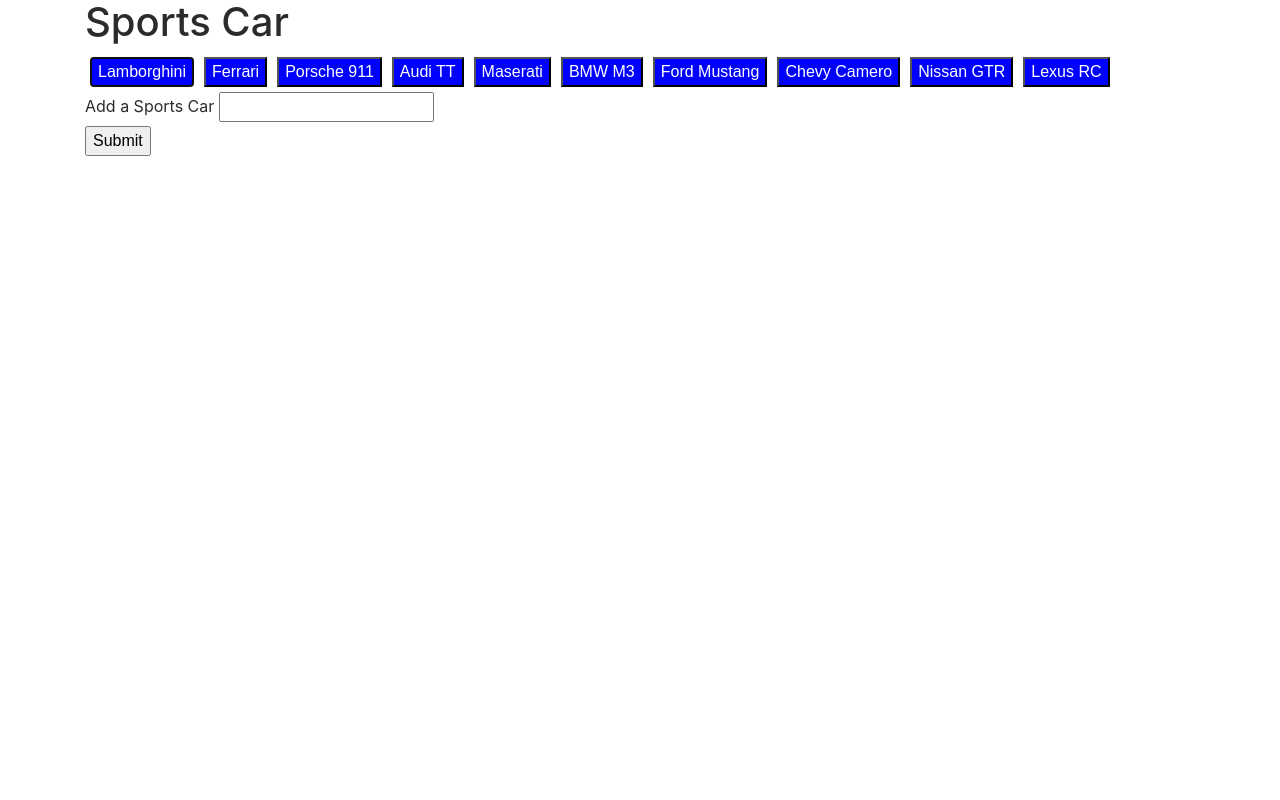
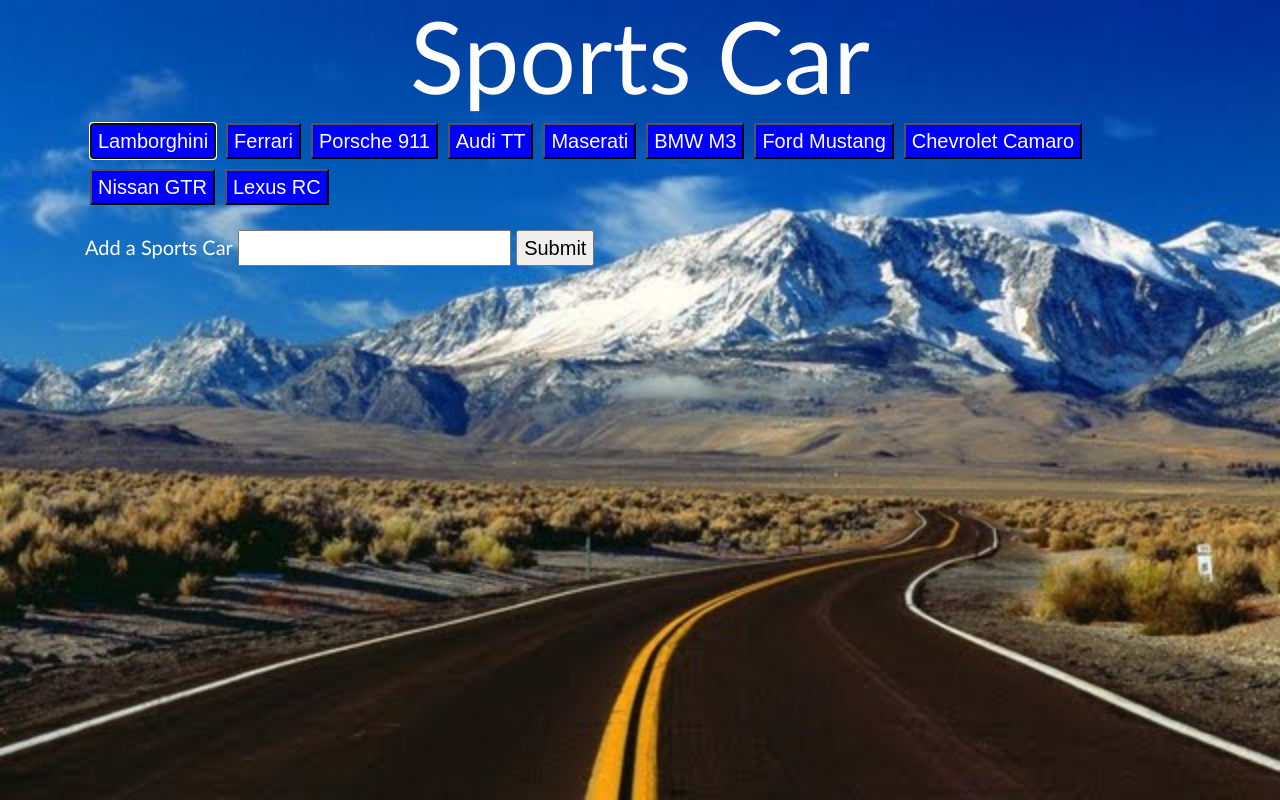
Before and after one commit to rjfernando/GifTastic, a plain HTML site: page index.html in a window 1280 px wide. Both pictures are taken after a click on the button "Lamborghini". Drawn offline with nearby package versions, Linux system fonts and the light colour scheme; no server answers.

Commit message:
ajax return is functional

```diff
--- a/assets/css/style.css
+++ b/assets/css/style.css
@@ -1,5 +1,40 @@
+body {
+    background: url("../images/roadBG.jpg");
+    background-size: 100%;
+    background-repeat: no-repeat;
+    color: white;
+    font-family: 'Trebuchet MS', 'Lucida Sans Unicode', 'Lucida Grande', 'Lucida Sans', Arial, sans-serif
+
+}
+
+.container {
+    margin: 0 auto;
+}
+
+h1 {
+    text-align: center;
+    font-family: 'Gill Sans', 'Gill Sans MT', Calibri, 'Trebuchet MS', sans-serif;
+    font-size: 100px
+}
 button {
     margin: 5px;
     background-color: blue;
     color: white;
+    font-size: 20px;
+
 }
+
+form {
+    margin-top: 20px;
+    font-size: 20px;
+}
+
+img {
+    width: 200px;
+    height: 150px;
+}
+
+.item {
+    float: left;
+    margin: 3px;
+}
--- a/assets/javascript/logic.js
+++ b/assets/javascript/logic.js
@@ -1,7 +1,6 @@
-var sportsCar = ['Lamborghini', 'Ferrari', 'Porsche 911', 'Audi TT', 'Maserati', 'BMW M3', 'Ford Mustang', 'Chevy Camero', 'Nissan GTR', 'Lexus RC'];
+$(document).ready(function() {
 
-
-// $(document).ready(function() {
+var sportsCar = ['Lamborghini', 'Ferrari', 'Porsche 911', 'Audi TT', 'Maserati', 'BMW M3', 'Ford Mustang', 'Chevrolet Camaro', 'Nissan GTR', 'Lexus RC'];
 
 // create buttons for each sportscar and then render to HTML
 
@@ -11,41 +10,43 @@
 
     // Looping through the array of cars
     for (var i = 0; i < sportsCar.length; i++) {
-        // console.log(sportsCar[i]);
+        console.log(sportsCar[i]);
+
         // Then dynamicaly generating buttons for each car in the array
-      var a = $('<button>');
+      var giphyButton = $('<button>');
       // Adding a class of car to our button
-      a.addClass('car');
+      giphyButton.addClass('car');
       // Adding a data-attribute
-      a.attr('data-name', sportsCar[i]);
+      giphyButton.attr('car-name', sportsCar[i]);
       // Providing the initial button text
-      a.text(sportsCar[i]);
+      giphyButton.text(sportsCar[i]);
       // Adding the button to the buttons-view div
-      $('#carButton').append(a);
+      $('#carButton').append(giphyButton);
     }
   }
     renderButtons();
 
-  // This function handles events when a car button is clicked
+  // This function handles events when a new car is submitted
 
+function addButton() {
 $('#add-car').on('click', function() {
 
       event.preventDefault();
-
-    // This line grabs the input from the textbox
       var car = $('#car-input').val().trim();
-     // Adding car from the textbox to our array
       sportsCar.push(car);
       renderButtons();
       return false;
 });
 
+}
+  addButton();
+
   //displays the giphy images
 
-  $('#carButton').on('click', function() {
+  $('.car').on('click', function() {
 
-    var cars = $(this).attr('data-cars');
-    var apiKey = "L7AcBNBpJoXhk4n3G6tfG051LWUOMI9x";
+    var cars = $(this).attr('car-name');
+    var apiKey = 'L7AcBNBpJoXhk4n3G6tfG051LWUOMI9x';
     var queryURL = "https://api.giphy.com/v1/gifs/search?q=" + cars + "&api_key=" + apiKey + "&limit=10";
     console.log(queryURL);
 
@@ -54,11 +55,12 @@
       method: 'GET'
     }).done(function(response) {
       console.log(response);
+
       $('#carImages').empty();
 
       var results = response.data;
       for (var i = 0; i < results.length; i++) {
-      // console.log(results);
+      console.log(results);
 
       var gifDiv = $("<div class='item'>");
 
@@ -66,20 +68,37 @@
       var rating = results[i].rating;
 
       // Creating a paragraph tag with the result item's rating
-      var p = $("<p>").text("Rating: " + rating);
+      var paragraph = $('<p>').text('Rating: ' + rating);
 
       // Creating an image tag
-      var carImage = $("<img>");
+      var carImage = $('<img>');
 
-      // Giving the image tag an src attribute of a proprty pulled off the
-      carImage.attr("src", results[i].images.fixed_height.url);
+      // Giving the image tag an attributes of a proprty to be pulled
+      carImage.attr('src', results[i].images.fixed_height.url);
+      carImage.attr('data-still',results[i].images.fixed_height_small_still.url);
+      carImage.attr('data-animate',results[i].images.fixed_height_small.url);
+      carImage.attr('data-state', 'still');
+      carImage.addClass('image');
 
       // Appending the paragraph and carImage created to the "gifDiv" div created
-      gifDiv.append(p);
+      gifDiv.append(paragraph);
       gifDiv.append(carImage);
 
-      // Prepending the gifDiv to the "#carImages" div in the HTML
-      $("#carImages").prepend(gifDiv);
+      // Prepending the gifDiv to the '#carImages' div in the HTML
+      $('#carImages').prepend(gifDiv);
     }
-  })
   });
+});
+
+$('.image').on('click', function() {
+  var state = $(this).attr('data-state');
+
+  if (state === 'still') {
+      $(this).attr('src', $(this).attr('data-animate'));
+      $(this).attr("data-state", "animate");
+  } else {
+      $(this).attr('src', $(this).attr('data-still'));
+      $(this).attr('data-state', 'still');
+  }
+  });
+});
--- a/index.html
+++ b/index.html
@@ -10,19 +10,22 @@
 </head>
 <body>
 <div class = "container">
+    <div class ="row">
+        <div class = "col-md-12">
     <h1>Sports Car</h1>
 
 <div id ="carButton"></div>
 
 <form id="sports-car">
     <label for="car-input">Add a Sports Car</label>
-    <input type="text" id="car-input"><br>
+    <input type="text" id="car-input">
     <input id="add-car" type="submit" value="Submit">
 </form>
 
 
 <div id = "carImages"></div>
-
+</div>
+</div>
 </div>
     <script src="https://code.jquery.com/jquery-3.2.1.min.js"></script>
     <script src="https://cdnjs.cloudflare.com/ajax/libs/popper.js/1.12.9/umd/popper.min.js" integrity="sha384-ApNbgh9B+Y1QKtv3Rn7W3mgPxhU9K/ScQsAP7hUibX39j7fakFPskvXusvfa0b4Q" crossorigin="anonymous"></script>
```
Also changed, not shown: assets/images/roadBG.jpg (added), 1 other file. Lines whose indentation alone changed are shown as unchanged.
